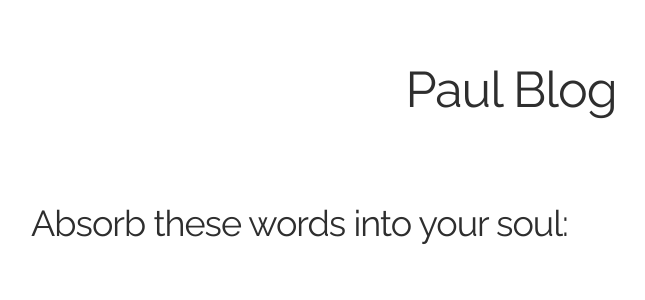
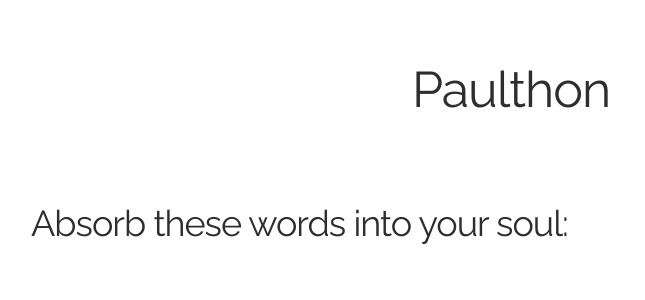
Before and after one commit to wohlfea/learning-journal, a Python web app: template learning_journal/templates/list.jinja2 in a window 1280 px wide. Shown: the part 47-347 px from the top of the page, without its empty margins (129-774 px from the left). Run offline with Jinja, Linux system fonts and the light colour scheme; the template is opened without the code that fills it, so the values that code supplies are empty; some libraries are stand-ins or nearby versions.

Commit message:
changed blog name

```diff
--- a/learning_journal/templates/index.html
+++ b/learning_journal/templates/index.html
@@ -19,7 +19,7 @@
                 </ul>
             </nav>
             <banner class="intro-banner row twelve columns">
-                <h1>Paul Blog</h1>
+                <h1>Paulthon</h1>
             </banner>
         </header>
         <main class="container row">
```
